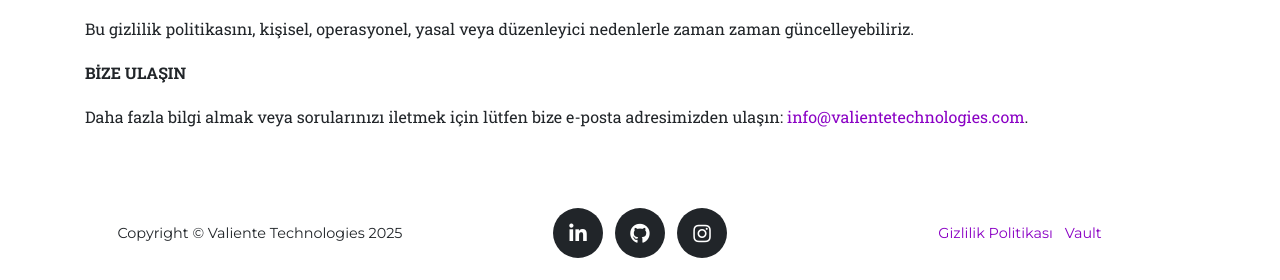
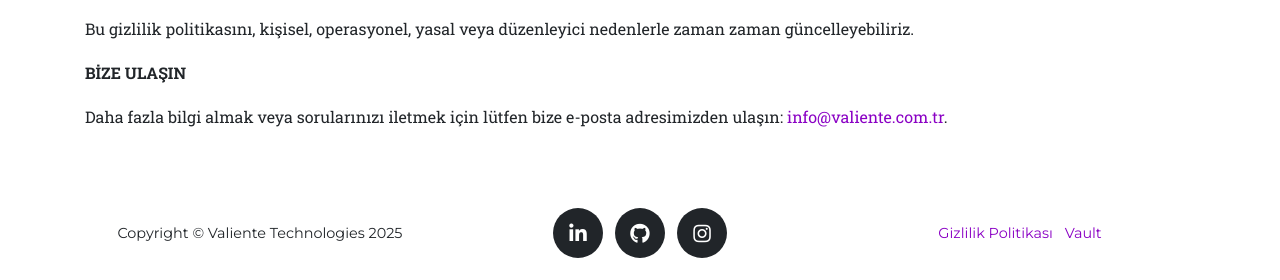
Before and after one commit to ValienteTechnologies/ValienteTechnologies.github.io, a Jekyll site: the page built from legal.md, in a window 1280 px wide. Shown: the part 617-897 px from the top of the page. Built offline with Jekyll 4.4.1, drawn with Linux system fonts in a browser that asks for light colours; some web fonts are replaced.

Commit message:
update config

```diff
--- a/_config.yml
+++ b/_config.yml
@@ -16,7 +16,7 @@ url    : "https://valientetechnologies.com"
 baseurl: ""
 
 title      : Valiente Technologies
-email      : info@valientetechnologies.com
+email      : info@valiente.com.tr
 description: "Valiente Technologies siber güvenlik ve bilgi teknolojileri alanında hizmet vermekte olan bir şirkettir."
 author     : Valiente Technologies
 locale: "tr-TR"
```
